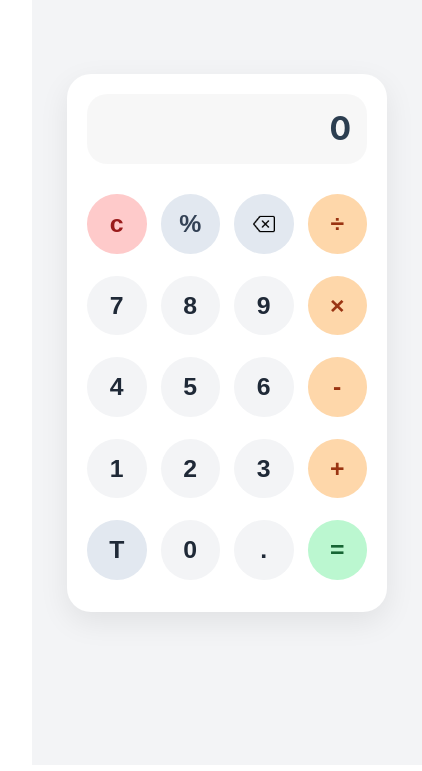
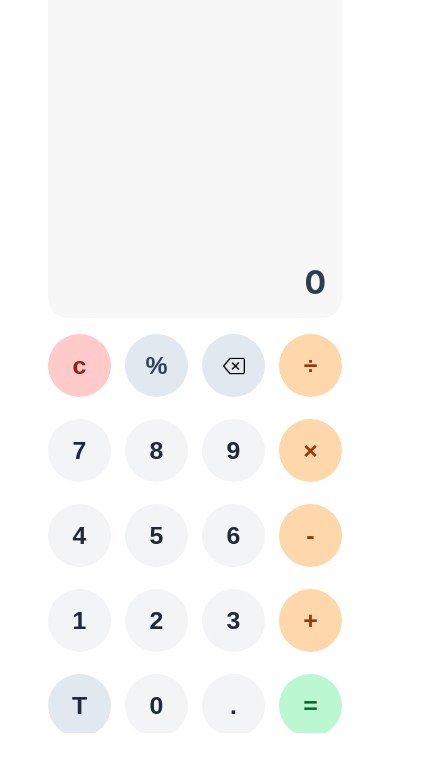
Before and after one commit to Ali-Git-1/App-Calculator, a Vue app in the folder Calculator/: page / in a window 390 px wide. Shown: the part 111-882 px from the top of the page, 422 px wide, since content can reach past the window. After the commit the page ends 844 px from the top, so only its background shows below. Built offline with nearby package versions, Linux system fonts and the light colour scheme.

Commit message:
fix(ui): eliminate viewport bounce and lock page scrolling for mobile view

```diff
--- a/Calculator/src/App.vue
+++ b/Calculator/src/App.vue
@@ -266,7 +266,22 @@ const toggleTheme = () => {
   isDark.value = !isDark.value
 }
 </script>
-<style scoped>
+<style>
+* {
+  box-sizing: border-box;
+  margin: 0;
+  padding: 0;
+}
+
+html,
+body,
+#app {
+  width: 100%;
+  height: 100%;
+  overflow: hidden; /* جلوگیری کامل از هرگونه اسکرول افقی/عمودی کل صفحه */
+  touch-action: none; /* جلوگیری از رفتارهای ناخواسته اسکرول در وب‌ویوی موبایل */
+}
+
 /* شبکه دکمه‌ها به صورت گرید منظم */
 .buttons-grid {
   display: grid;
@@ -275,25 +290,36 @@ const toggleTheme = () => {
   width: 100%;
 }
 .app-container {
-  width: 100vw;
-  min-height: 100vh;
+  width: 100%;
+  height: 100%;
+  height: 100dvh; /* هماهنگ با نوار استاتوس‌بار و ناوبری اندروید */
   display: flex;
   justify-content: center;
   align-items: center;
   background-color: #f3f4f6;
-  transition: background-color 0.3s ease;
+  overflow: hidden;
 }
 
 .calculator {
-  width: 320px;
-  background-color: #ffffff;
-  border-radius: 24px;
-  padding: 20px;
-  box-shadow: 0 10px 30px rgba(0, 0, 0, 0.08);
+  width: 100%;
+  height: 100%; /* در موبایل کل صفحه رو پر می‌کنه */
   display: flex;
   flex-direction: column;
-  gap: 14px;
-  transition: background-color 0.3s ease;
+  justify-content: space-between;
+  padding: 16px;
+  background-color: #ffffff;
+}
+
+/* برای کامپیوتر یا تبلت: حالت کارت با ابعاد فیکس به خودش بگیره */
+@media (min-width: 480px) {
+  .calculator {
+    width: 360px;
+    height: auto;
+    max-height: 90vh;
+    border-radius: 28px;
+    box-shadow: 0 16px 36px rgba(0, 0, 0, 0.1);
+    padding: 24px 20px;
+  }
 }
 
 .screen {
@@ -349,7 +375,9 @@ const toggleTheme = () => {
   cursor: pointer;
   background-color: #f3f4f6; /* رنگ پس‌زمینه ملایم برای کلیدهای عدد */
   color: #1f2937;
-  transition: transform 0.1s ease, background-color 0.2s ease;
+  transition:
+    transform 0.1s ease,
+    background-color 0.2s ease;
 }
 
 .btn:active {
@@ -436,7 +464,7 @@ const toggleTheme = () => {
   flex-direction: column;
   gap: 8px;
   overflow-y: auto;
-  max-height: 110px;
+  max-height: 900px;
   margin-bottom: 8px;
   scroll-behavior: smooth;
   scrollbar-width: none; /* مخفی‌سازی در فایرفاکس */
```
